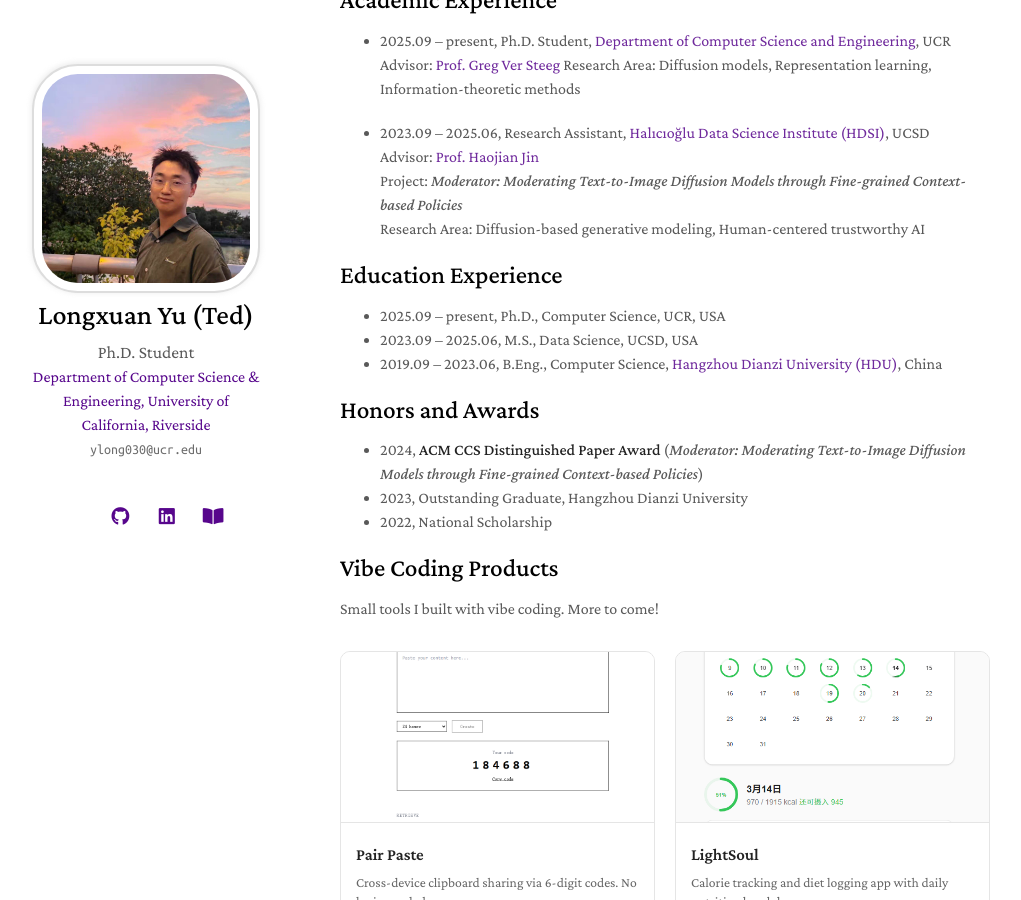
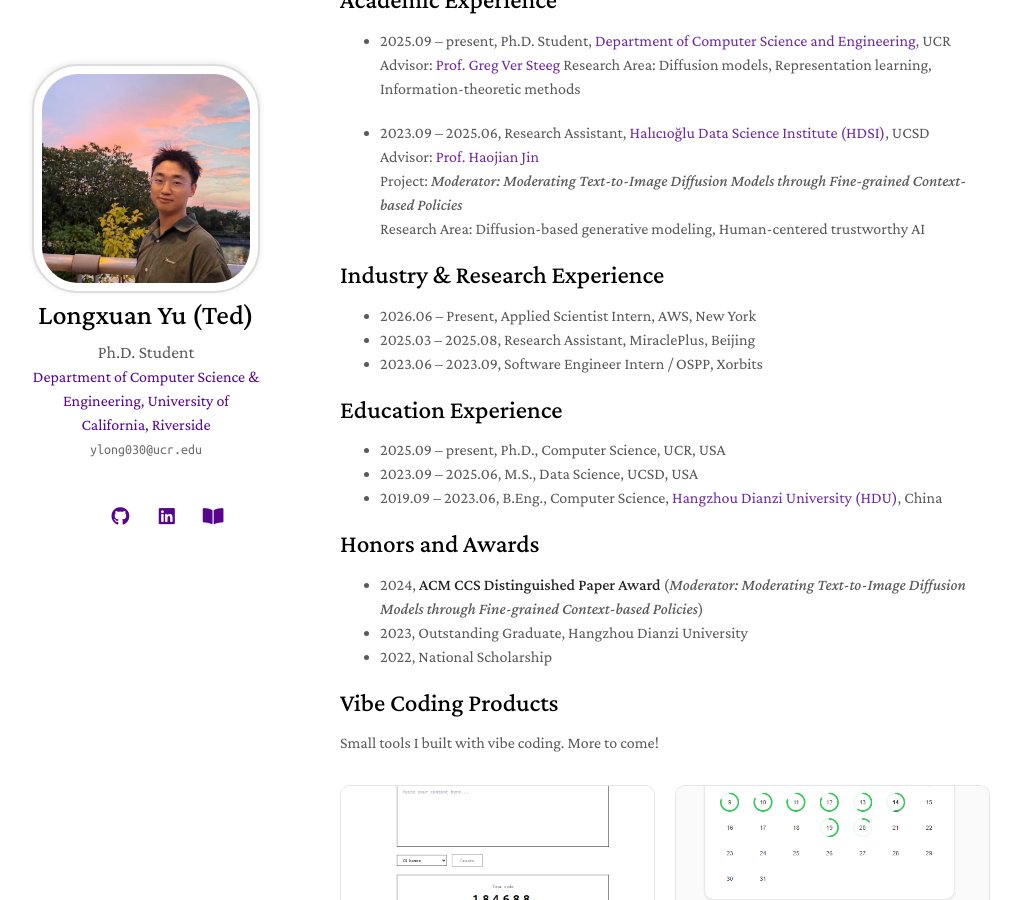
Before and after one commit to fengsxy/fengsxy.github.io, a Jekyll site: the page built from index.md, in a window 1280 px wide and 900 px high, scrolled down 2248 px. Shown: the whole window, without its empty margins (130-1151 px from the left). Built offline with Jekyll 4.4.1, drawn with Linux system fonts in a browser that asks for light colours; nearby versions of some CDN libraries; a style sheet for code colours, icons or effects is not loaded; our own code applies the rules of GitHub Pages for plain Markdown files.

Commit message:
Add industry and research experience

```diff
--- a/index.md
+++ b/index.md
@@ -28,6 +28,11 @@ If you want to know more about my research or potential collaborations, feel fre
   Advisor: <a href="https://hao-jian.com/">Prof. Haojian Jin</a>
   Project: *Moderator: Moderating Text-to-Image Diffusion Models through Fine-grained Context-based Policies*
   Research Area: Diffusion-based generative modeling, Human-centered trustworthy AI
+
+## Industry & Research Experience
+- 2026.06 – Present, Applied Scientist Intern, AWS, New York
+- 2025.03 – 2025.08, Research Assistant, MiraclePlus, Beijing
+- 2023.06 – 2023.09, Software Engineer Intern / OSPP, Xorbits
 
 ## Education Experience
 - 2025.09 – present, Ph.D., Computer Science, UCR, USA
```
